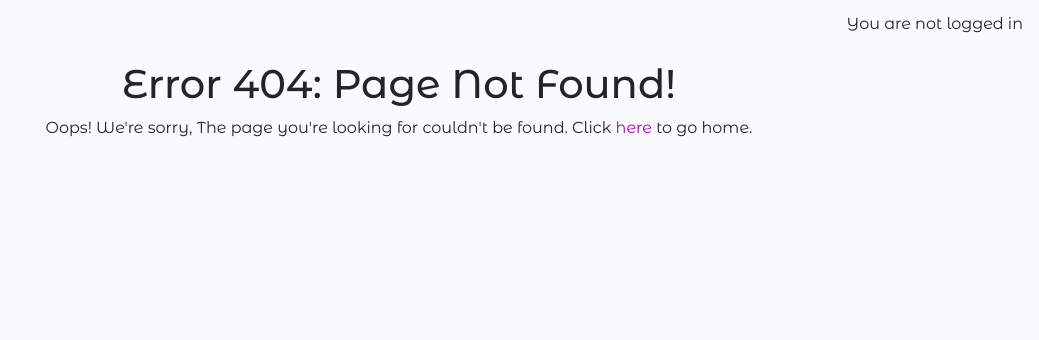
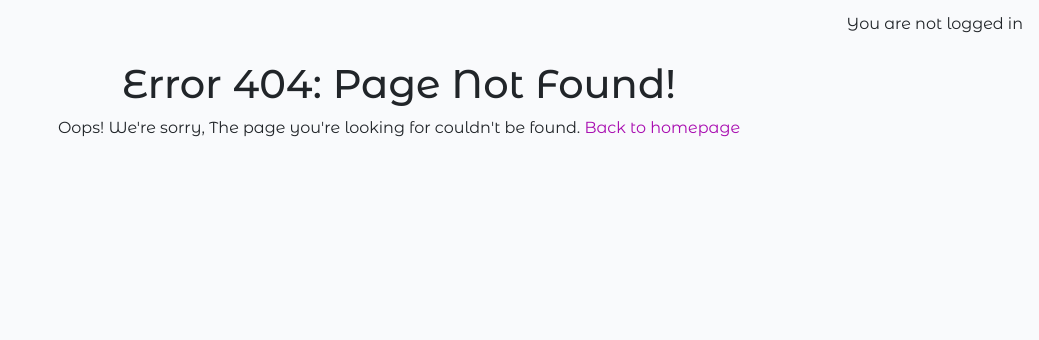
Before and after one commit to BrunaRihl/starlight-consultations, a Django app: template website/templates/404.html in a window 1280 px wide. Shown: the part 84-424 px from the top of the page, without its empty margins (241-1280 px from the left). Run offline with Django 3.2, Linux system fonts and the light colour scheme; the template is opened without the code that fills it, so the values that code supplies are empty; some libraries are stand-ins or nearby versions; some web fonts are replaced.

Commit message:
refactor: enhance accessibility of error page links

```diff
--- a/website/templates/404.html
+++ b/website/templates/404.html
@@ -9,7 +9,7 @@
                 <div>
                     <h1>Error 404: Page Not Found!</h1>
                     <p>Oops! We're sorry, The page you're looking for couldn't be found.
-                        Click <a class="link" href="{% url 'index' %}">here</a> to go home.
+                        <a class="link" href="{% url 'index' %}">Back to homepage</a>
                     </p>
                 </div>
             </div>
```
